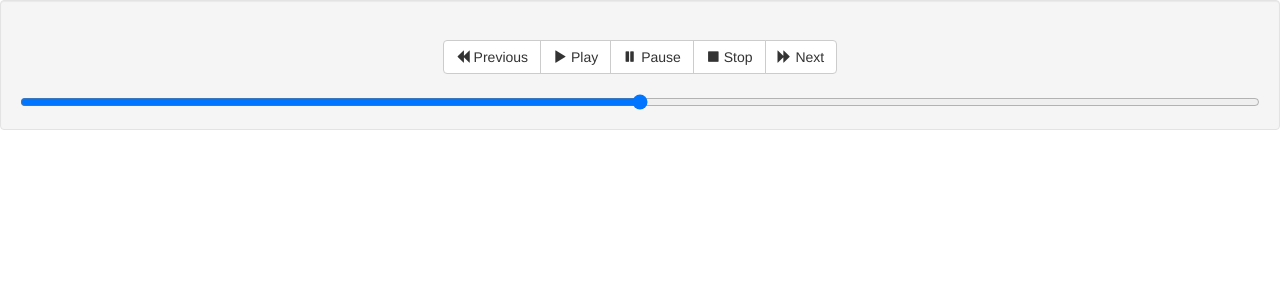
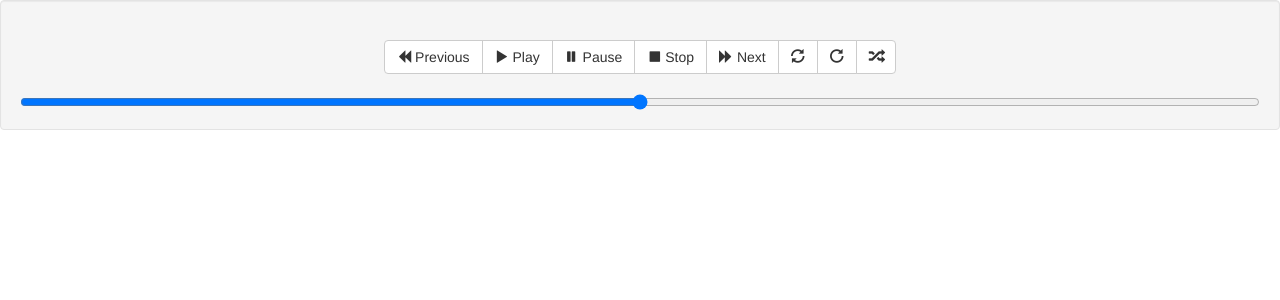
Before and after one commit to kala4ek/web-mpd, a PHP site: page / in a window 1280 px wide. Shown: the top 300 px of the page. Run offline with PHP 8.4, Linux system fonts and the light colour scheme; some libraries are stand-ins or nearby versions.

Commit message:
Add repeat/single/random modificators

```diff
--- a/includes/js/web-mpd.js
+++ b/includes/js/web-mpd.js
@@ -1,7 +1,7 @@
 $(document).ready(function() {
 
   // Handle panel buttons.
-  $('.play-buttons button').click(function() {
+  $('.play-buttons .btn-action').click(function() {
     var command = $(this).find('span').attr('class').split('-')[1];
 
     if (command == 'backward') {
@@ -17,7 +17,13 @@ $(document).ready(function() {
 
   // Handle volume change.
   $('#volume').change(function() {
-    $.post('/backend.php', {volume: $(this).val()});
+    $.post('/backend.php', {command: 'volume', value: $(this).val()});
+  });
+
+  $('#repeat, #random, #single').click(function() {
+    var $this = $(this);
+    $this.toggleClass('active');
+    $.post('/backend.php', {command: $this.attr('id')});
   });
 
   // Auto-updating current title every 5 sec.
--- a/index.php
+++ b/index.php
@@ -12,7 +12,6 @@ require_once 'common.php';
     <link rel="stylesheet" href="/includes/css/web-mpd.css">
     <script src="//code.jquery.com/jquery-1.11.0.min.js"></script>
     <script src="/includes/js/web-mpd.js"></script>
-<!--    <link rel="stylesheet" href="//maxcdn.bootstrapcdn.com/font-awesome/4.1.0/css/font-awesome.min.css">-->
   </head>
   <body>
     <div class="well play-buttons">
@@ -20,11 +19,14 @@ require_once 'common.php';
         <?php web_mpd_current(); ?>
       </h1>
       <div class="btn-group">
-        <button type="button" class="btn btn-default"><span class="glyphicon glyphicon-backward"></span> Previous</button>
-        <button type="button" class="btn btn-default"><span class="glyphicon glyphicon-play"></span> Play</button>
-        <button type="button" class="btn btn-default"><span class="glyphicon glyphicon-pause"></span> Pause</button>
-        <button type="button" class="btn btn-default"><span class="glyphicon glyphicon-stop"></span> Stop</button>
-        <button type="button" class="btn btn-default"><span class="glyphicon glyphicon-forward"></span> Next</button>
+        <button type="button" class="btn btn-default btn-action"><span class="glyphicon glyphicon-backward"></span> Previous</button>
+        <button type="button" class="btn btn-default btn-action"><span class="glyphicon glyphicon-play"></span> Play</button>
+        <button type="button" class="btn btn-default btn-action"><span class="glyphicon glyphicon-pause"></span> Pause</button>
+        <button type="button" class="btn btn-default btn-action"><span class="glyphicon glyphicon-stop"></span> Stop</button>
+        <button type="button" class="btn btn-default btn-action"><span class="glyphicon glyphicon-forward"></span> Next</button>
+        <button id="repeat" type="button" class="btn btn-default <?php print web_mpd_is_repeat(); ?>"><span class="glyphicon glyphicon-refresh"></span></button>
+        <button id="single" type="button" class="btn btn-default <?php print web_mpd_is_single(); ?>"><span class="glyphicon glyphicon-repeat"></span></button>
+        <button id="random" type="button" class="btn btn-default <?php print web_mpd_is_random(); ?>"><span class="glyphicon glyphicon-random"></span></button>
       </div>
       <input id="volume" type="range" value="<?php print web_mpd_volume_get(); ?>" min="0" max="100" step="1">
     </div>
```
Also changed, not shown: common.php (+39 -6 lines).
